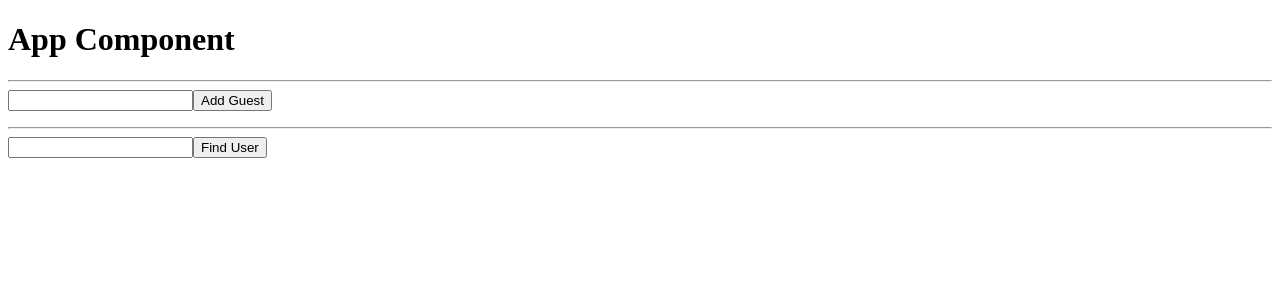
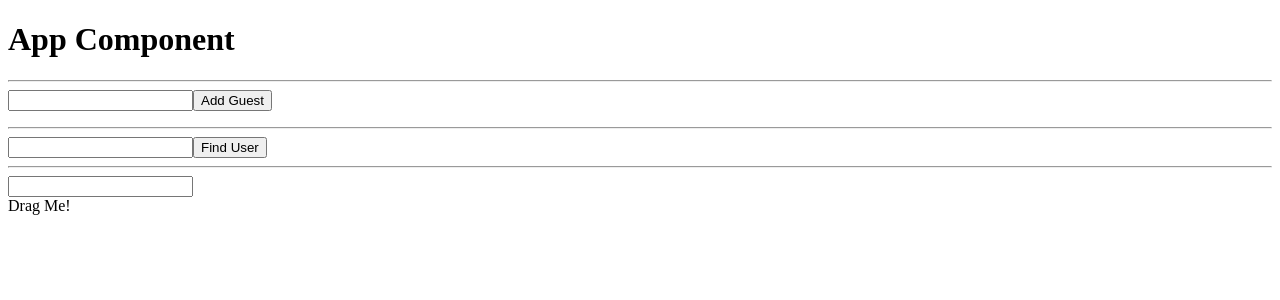
Before and after one commit to SamroodAli/getting-started-typescript-react, a React (Create React App) app: page / in a window 1280 px wide. Shown: the top 300 px of the page. Built offline with nearby package versions, Linux system fonts and the light colour scheme.

Commit message:
Event:Getting types for event handlers and event objects

```diff
--- a/public/index.html
+++ b/public/index.html
@@ -31,6 +31,7 @@
     <div id="root"></div>
     <div id="state"></div>
     <div id="state-search"></div>
+    <div id="event"></div>
     <!--
       This HTML file is a template.
       If you open it directly in the browser, you will see an empty page.
--- /dev/null
+++ b/src/events/EventComponent.tsx
@@ -0,0 +1,22 @@
+const EventComponent: React.FC = () => {
+  const onChange: React.ChangeEventHandler<HTMLInputElement> = (
+    event: React.ChangeEvent<HTMLInputElement>
+  ) => {
+    console.log(event);
+  };
+
+  const onDragStart: React.DragEventHandler<HTMLDivElement> = (event) => {
+    console.log(event.target);
+  };
+
+  return (
+    <div>
+      <input onChange={onChange} />
+      <div draggable onDragStart={onDragStart}>
+        Drag Me!
+      </div>
+    </div>
+  );
+};
+
+export default EventComponent;
--- a/src/index.tsx
+++ b/src/index.tsx
@@ -1,6 +1,7 @@
 import ReactDOM from "react-dom";
 import GuestList from "./state/GuestList";
 import UserSearch from "./state/UserSearch";
+import EventComponent from "./events/EventComponent";
 
 const App = () => {
   return (
@@ -11,6 +12,7 @@ const App = () => {
 };
 
 ReactDOM.render(<App />, document.getElementById("root"));
+
 ReactDOM.render(
   <>
     <hr />
@@ -18,6 +20,7 @@ ReactDOM.render(
   </>,
   document.getElementById("state")
 );
+
 ReactDOM.render(
   <>
     <hr />
@@ -25,3 +28,11 @@ ReactDOM.render(
   </>,
   document.getElementById("state-search")
 );
+
+ReactDOM.render(
+  <>
+    <hr />
+    <EventComponent />
+  </>,
+  document.getElementById("event")
+);
```
